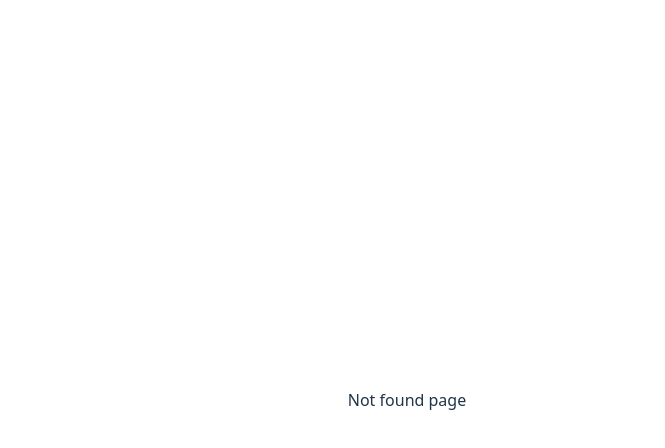
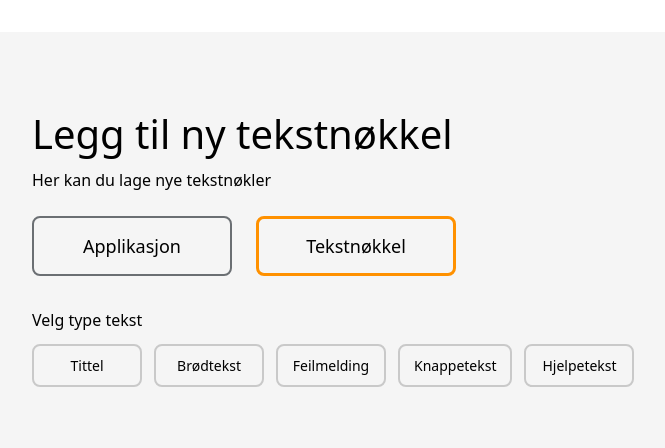
Before and after one commit to KajaJohanne/BAO304-Tekstapp, a React (Vite) app: page /createNewTextKey in a window 1280 px wide. Before the commit this address had no page. Shown: the top 448 px of the page, without its empty margins (233-898 px from the left). Built offline with nearby package versions, Linux system fonts and the light colour scheme.

Commit message:
Legg til ny tekstnøkkel, delvis lagd, valg av tekst + applikasjon/tekstnøkkel valg

```diff
--- /dev/null
+++ b/src/components/CreateTypeSelector.tsx
@@ -0,0 +1,52 @@
+import { useState } from "react";
+import type { CSSProperties } from "react";
+
+type CreateType = "Applikasjon" | "Tekstnøkkel";
+
+export default function CreateTypeSelector() {
+    const [selected, setSelected] = useState<CreateType>("Tekstnøkkel");
+
+    return (
+        <div style={styles.container}>
+            <button
+                onClick={() => setSelected("Applikasjon")}
+                style={{
+                    ...styles.button,
+                    ...(selected === "Applikasjon" ? styles.selected : {}),
+                }}
+            >
+                Applikasjon
+            </button>
+            <button
+                onClick={() => setSelected("Tekstnøkkel")}
+                style={{
+                    ...styles.button,
+                    ...(selected === "Tekstnøkkel" ? styles.selected : {}),
+                }}
+            >
+                Tekstnøkkel
+            </button>
+        </div>
+    );
+}
+
+const styles: { [key: string]: CSSProperties } = {
+    container: {
+        display: "flex",
+        gap: "24px",
+        marginTop: "24px",
+        marginBottom: "32px",
+    },
+    button: {
+        width: "200px",
+        height: "60px",
+        fontSize: "18px",
+        backgroundColor: "#F5F5F5",
+        border: "2px solid #6b6f73",
+        cursor: "pointer",
+        color: "black",
+    },
+    selected: {
+        border: "3px solid #ff9100",
+    },
+};
--- /dev/null
+++ b/src/components/TextTypeSelector.tsx
@@ -0,0 +1,98 @@
+import { useEffect, useState } from "react";
+import type { CSSProperties } from "react";
+
+type TextType = "Tittel" | "Brødtekst" | "Feilmelding" | "Knappetekst" | "Hjelpetekst";
+
+const STORAGE_KEY = "selectedTextType";
+const TEXT_TYPES: TextType[] = [
+    "Tittel",
+    "Brødtekst",
+    "Feilmelding",
+    "Knappetekst",
+    "Hjelpetekst",
+];
+
+export default function TextTypeSelector() {
+    const [selected, setSelected] = useState<TextType | null>(null);
+
+    //Henter lagret verdi fra localStorage når komponenten lastes
+    useEffect(() => {
+        const saved = localStorage.getItem(STORAGE_KEY);
+
+        if (saved && TEXT_TYPES.includes(saved as TextType)) {
+            setSelected(saved as TextType);
+        }
+    }, []);
+
+    //Lagrer valgt teksttype i localStorage
+    useEffect(() => {
+        if (selected) {
+            localStorage.setItem(STORAGE_KEY, selected);
+        } else {
+            localStorage.removeItem(STORAGE_KEY);
+        }
+    }, [selected]);
+
+    const handleSelect = (type: TextType) => {
+        setSelected(type);
+    };
+
+    return (
+        <div style={styles.container}>
+            <p style={styles.label}>Velg type tekst</p>
+
+            <div style={styles.buttonGroup}>
+                {TEXT_TYPES.map((type) => {
+                    const isSelected = selected === type;
+
+                    return (
+                        <button
+                            key={type}
+                            type="button"
+                            onClick={() => handleSelect(type)}
+                            style={{
+                                ...styles.button,
+                                ...(isSelected ? styles.selected : {}),
+                            }}
+                        >
+                            {type}
+                        </button>
+                    );
+                })}
+            </div>
+        </div>
+    );
+}
+
+const styles: { [key: string]: CSSProperties } = {
+    container: {
+        marginTop: "16px",
+        textAlign: "left",
+    },
+    label: {
+        margin: 0,
+        marginBottom: "12px",
+        fontWeight: 400,
+        fontSize: "16px",
+        color: "black",
+        textAlign: "left",
+    },
+    buttonGroup: {
+        display: "flex",
+        gap: "12px",
+        flexWrap: "wrap",
+        justifyContent: "flex-start",
+    },
+    button: {
+        padding: "10px 14px",
+        minWidth: "110px",
+        backgroundColor: "#F5F5F5",
+        color: "black",
+        border: "2px solid #c9c9c9",
+        cursor: "pointer",
+        fontSize: "14px",
+    },
+    selected: {
+        border: "2px solid #ff9100",
+    },
+};
--- a/src/pages/CreateNewTextKey.tsx
+++ /dev/null
@@ -1 +0,0 @@
-//Her kommer opprett tekstnøkkel side
--- /dev/null
+++ b/src/pages/CreateNewTextKeyPage.tsx
@@ -0,0 +1,51 @@
+//Her kommer opprett tekstnøkkel side
+import TextTypeSelector from "../components/TextTypeSelector";
+import CreateTypeSelector from "../components/CreateTypeSelector";
+import type { CSSProperties } from "react";
+
+export default function CreateNewTextKeyPage() {
+    return (
+        <div style={styles.page}>
+            <div style={styles.content}>
+                <h1 style={styles.title}>Legg til ny tekstnøkkel</h1>
+                <p style={styles.label}>Her kan du lage nye tekstnøkler</p>
+
+                 {/* komponent */}
+                 <CreateTypeSelector />
+
+                {/* komponent */}
+                <TextTypeSelector />
+            </div>
+        </div>
+    );
+}
+
+const styles: { [key: string]: CSSProperties } = {
+    page: {
+        width: "100%",
+        minHeight: "100vh",
+        backgroundColor: "#F5F5F5",
+    },
+    content: {
+        width: "900px",
+        marginLeft: "150px",
+        paddingTop: "80px",
+        textAlign: "left",
+    },
+    title: {
+        margin: 0,
+        marginBottom: "12px",
+        color: "black",
+        fontSize: "40px",
+        fontWeight: 400,
+        textAlign: "left",
+    },
+    label: {
+        margin: 0,
+        marginBottom: "12px",
+        fontWeight: 400,
+        fontSize: "16px",
+        color: "black",
+        textAlign: "left",
+    },
+};
--- a/src/routes/AppRouter.tsx
+++ b/src/routes/AppRouter.tsx
@@ -7,6 +7,7 @@ import NotFoundPage from "../pages/NotFoundPage"
 import ProfilePage from "../pages/ProfilePage"
 import SectionPage from "../pages/SectionPage"
 import SubSectionPage from "../pages/SubSectionPage"
+import CreateNewTextKeyPage from "../pages/CreateNewTextKeyPage"
 
 
 const AppRouter = () => {
@@ -20,6 +21,7 @@ const AppRouter = () => {
                 <Route path="/subSection" element={<SubSectionPage />}/>
                 <Route path="/textkeyDetails" element={<TextKeyDetailPage />}/>
                 <Route path="/profile" element={<ProfilePage />}/>
+                <Route path="/createNewTextKey" element={<CreateNewTextKeyPage />}/>
                 <Route path="*" element={<NotFoundPage />}/>
             </Routes>
         </BrowserRouter>
```
